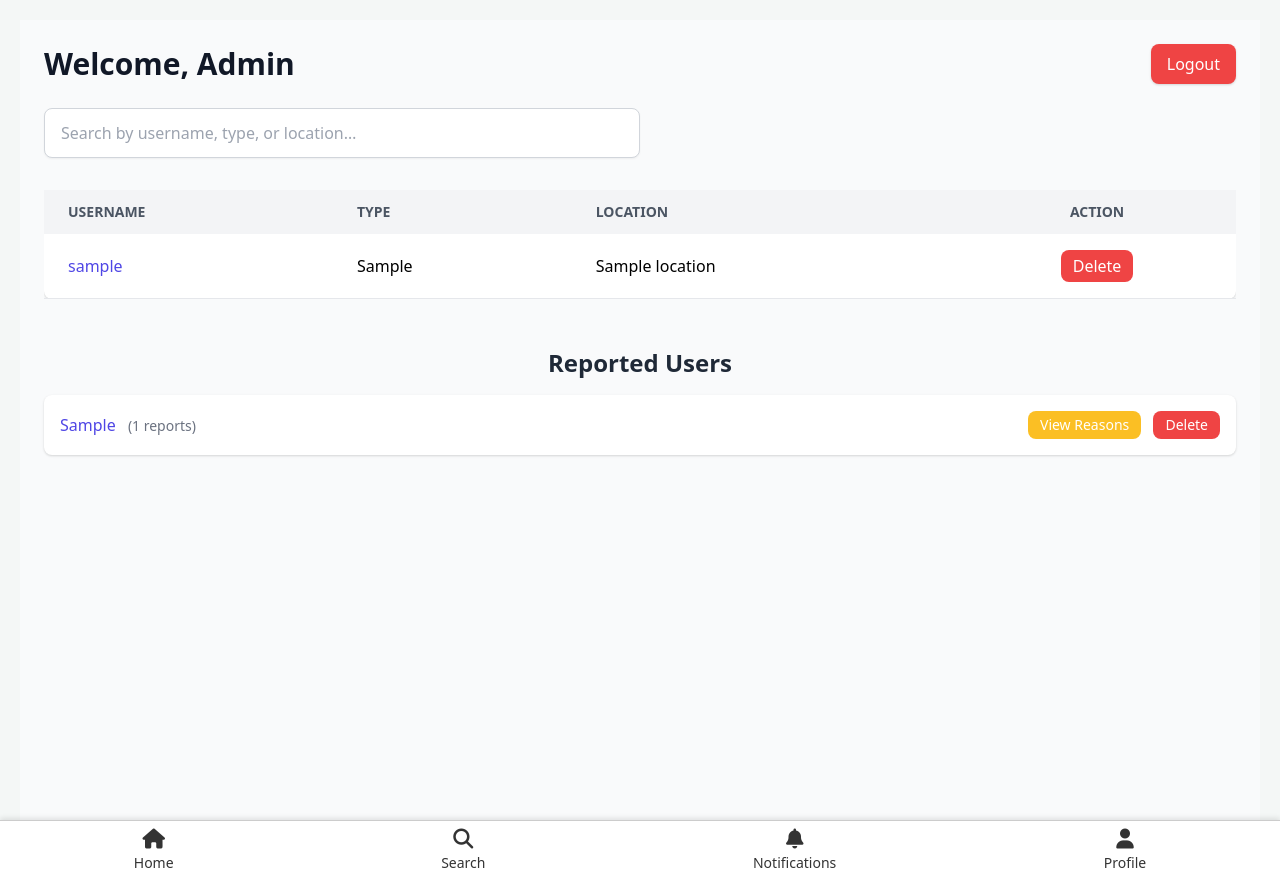
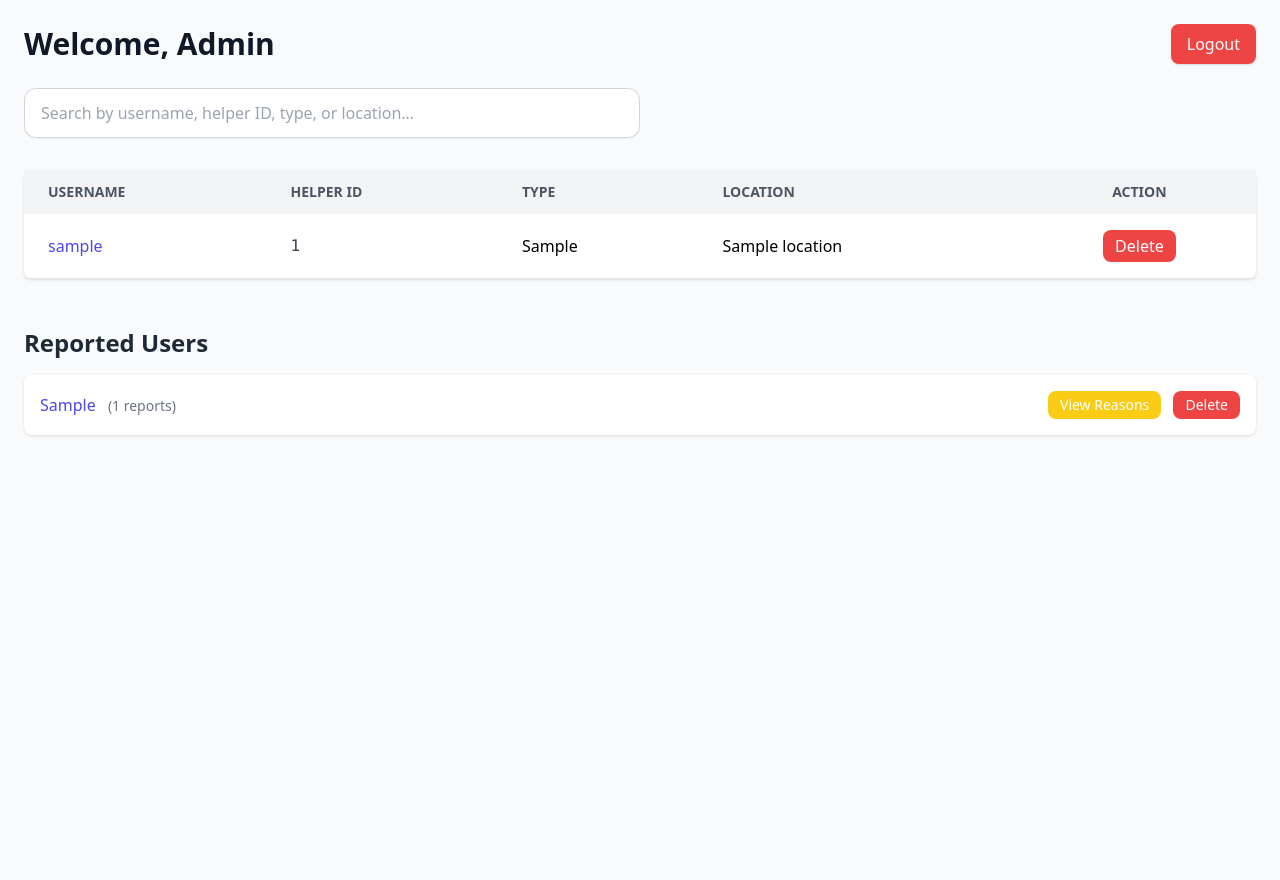
Before and after one commit to Phoenix-star-tech/helper, a Flask app: page /admin in a window 1280 px wide. Run offline with Flask 3, Linux system fonts and the light colour scheme; the visitor is signed in with stand-in values (Sample User, id 1); a database or web service that is not in the repository returns one stand-in record (values such as "Sample title"); some libraries are stand-ins or nearby versions.

Commit message:
Update adime.html

```diff
--- a/templates/adime.html
+++ b/templates/adime.html
@@ -1,7 +1,15 @@
-{% extends 'base.html' %}
-{% block title %}Admin Dashboard{% endblock %}
+<!DOCTYPE html>
+<html lang="en">
 
-{% block content %}
+<head>
+  <meta charset="UTF-8" />
+  <meta name="viewport" content="width=device-width, initial-scale=1.0" />
+  <title>Admin Dashboard</title>
+  <script src="https://cdn.tailwindcss.com"></script>
+  <link rel="stylesheet" href="{{ url_for('static', filename='assets/style.css') }}" />
+</head>
+
+<body class="bg-gray-50">
 <div class="min-h-screen bg-gray-50 p-6">
   <div class="max-w-7xl mx-auto">
     <div class="flex items-center justify-between mb-6">
@@ -13,21 +21,22 @@
     </div>
 
     <!-- Search -->
+   <!-- Updated Search -->
 <div class="mb-8">
   <input
     type="text"
     id="searchInput"
-        placeholder="Search by username, type, or location…"
-        class="w-full md:w-1/2 px-4 py-3 border border-gray-300 rounded-lg shadow-sm focus:outline-none focus:ring-2 focus:ring-indigo-500"
+    placeholder="Search by username, helper ID, type, or location…"
+    class="w-full md:w-1/2 px-4 py-3 border border-gray-300 rounded-xl shadow-sm focus:outline-none focus:ring-2 focus:ring-indigo-500 transition"
   />
 </div>
 
-    <!-- Users Table (desktop) / Cards (mobile) -->
-    <div class="overflow-x-auto">
+<!-- Users Table (desktop) -->
 <table id="userTable" class="min-w-full bg-white rounded-lg shadow hidden md:table">
   <thead class="bg-gray-100 uppercase text-gray-600 text-sm sticky top-0">
     <tr>
       <th class="px-6 py-3 text-left">Username</th>
+      <th class="px-6 py-3 text-left">Helper ID</th>
       <th class="px-6 py-3 text-left">Type</th>
       <th class="px-6 py-3 text-left">Location</th>
       <th class="px-6 py-3 text-center">Action</th>
@@ -42,6 +51,7 @@
           {{ user.username }}
         </a>
       </td>
+      <td class="px-6 py-4 text-gray-700 font-mono">{{ user.helperid or 'N/A' }}</td>
       <td class="px-6 py-4">{{ user.account_type }}</td>
       <td class="px-6 py-4">{{ user.location or 'N/A' }}</td>
       <td class="px-6 py-4 text-center">
@@ -75,11 +85,11 @@
         </button>
       </form>
     </div>
+    <div class="text-sm text-gray-600"><strong>Helper ID:</strong> {{ user.helperid or 'N/A' }}</div>
     <div class="text-sm text-gray-600">{{ user.account_type }}</div>
     <div class="text-sm text-gray-600">{{ user.location or 'N/A' }}</div>
   </div>
   {% endfor %}
-      </div>
 </div>
 
     <!-- Reported Users -->
@@ -145,4 +155,5 @@
     panel.classList.toggle('hidden');
   }
 </script>
-{% endblock %}
+</body>
+</html>
```
Lines whose indentation alone changed are shown as unchanged.
